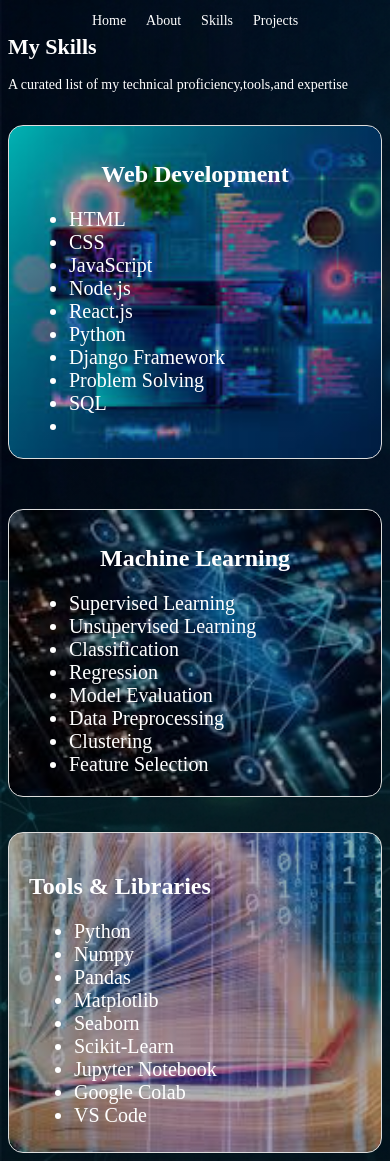
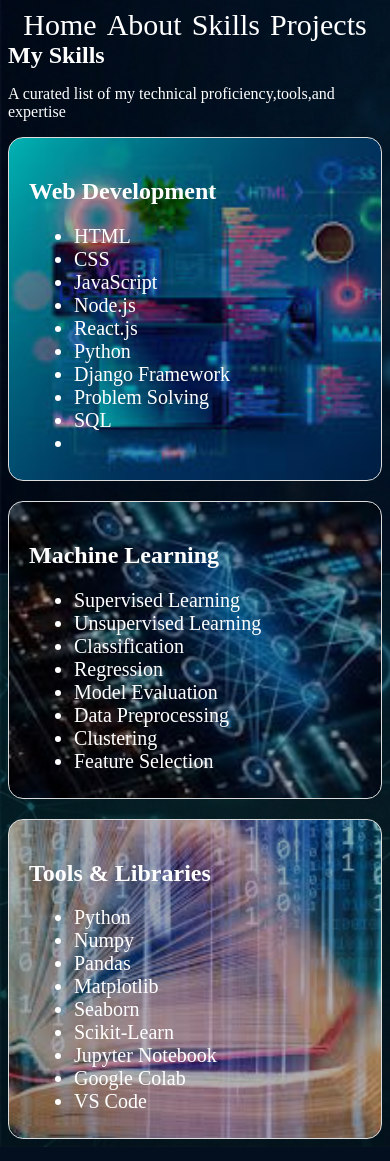
Before and after one commit to ankitrajkushwaha/Porfolia-website, a Flask app: page /skill in a window 390 px wide. Run offline with Flask 3, Linux system fonts and the light colour scheme.

Commit message:
Fix responsive css

```diff
--- a/static/responsive.css
+++ b/static/responsive.css
@@ -1,107 +1,7 @@
+@media screen and (max-width:768px){
 
-@media screen and (max-width: 768px){
-    *{
-        box-sizing: border-box;
-
-    }
-
-    body{
-        overflow-x:hidden;
-    }
-    .container{
-        width:100%;
-        padding: 0 15px;
-    }
-
-    nav{
-        display:flex;
-        flex-wrap:wrap;
-        justify-content:Center;
-        gap: 10px;
-    }
-
-
-
-    nav a{
-        font-size:14px;
-        padding:5px;
-    }
-
-    #home{
-        background-size: cover;
-        background-repeat: no-repeat;
-        background-position: center;
-        display:flex;
-        flex-direction:column;
-        text-align:center;
-        padding-top:80px;
-    }
-
-    .home-content,
-    .home-img{
-        width:100%;
-    }
-    .profile-img{
-        width: 150px;
-        height:150px;
-        max-width: 100%;
-        border-radius:50%;
-
-    }
-
-    h1{
-        font-size:28px;
-    }
-
-
-    @media screen and (max-width:768px){
-
-    .hire-container{
-        flex-direction:column;
-        align-items:center;
-        padding:20px;
-    }
-
-    .card1,
-    .card2{
-        width:100%;
-        margin:10px 0;
-        padding:15px;
-        box-sizing:border-box;
-    }
-
-    .card1 img{
-        width:220px;
-        height:220px;
-        max-width:100%;
-        display:block;
-        margin:auto;
-        border-radius:50%;
-        object-fit:cover;
-    }
-
-    .card2 h1,
-    .card2 h2{
-        text-align:center;
-    }
-
-    .card2 p{
-        font-size:16px;
-        line-height:1.6;
-        text-align:left;
-    }
-
-    .logo{
-        width:100%;
-        text-align:center;
-        margin:20px 0;
-    }
-
-    .logo img{
-        width:80px;
-        height:80px;
-    }
-
+    /* Home */
+    .container{ width:100%; }
     nav{
         display:flex;
         flex-wrap:wrap;
@@ -109,176 +9,25 @@
         gap:10px;
     }
 
-    nav a{
-        font-size:14px;
-    }
-}
-
-
-
-
-}
-
-/* Contact Page Responsive */
-
-@media screen and (max-width:768px){
-
-    .contact-container{
-        width:95%;
-        padding:20px;
-        margin:20px auto;
-    }
-
-    .contact-container h1{
-        font-size:28px;
-        text-align:center;
-    }
-
-    form{
-        width:100%;
-    }
-
-    input,
-    textarea{
-        width:100%;
-        padding:12px;
-        margin:10px 0;
-        font-size:16px;
-        box-sizing:border-box;
-    }
-
-    textarea{
-        height:120px;
-        resize:none;
-    }
-
-    button{
-        width:100%;
-        padding:12px;
-        font-size:16px;
-    }
-
-    nav{
-        display:flex;
-        flex-wrap:wrap;
-        justify-content:center;
-        gap:10px;
-    }
-
-    nav a{
-        font-size:14px;
-    }
-
-    .logo{
-        text-align:center;
-    }
-
-    .logo img{
-        width:80px;
-        height:80px;
-    }
-}
-
-@media screen and (max-width:768px){
-
-    .card1,
-    .card2{
-        width:100%;
-        margin:15px 0;
-        padding:15px;
-        box-sizing:border-box;
-    }
-
-    .card1 img,
-    .card2 img{
-        width:100%;
-        height:auto;
-        display:block;
-        margin:auto;
-        border-radius:10px;
-    }
-
-    .card1 h1,
-    .card2 h1,
-    .card1 h2,
-    .card2 h2{
-        text-align:center;
-    }
-
-    .card1 p,
-    .card2 p{
-        font-size:16px;
-        line-height:1.6;
-    }
-
-    .project-container{
-        display:flex;
+    /* About */
+    .hire-container{
         flex-direction:column;
         align-items:center;
     }
 
-    nav{
-        display:flex;
-        flex-wrap:wrap;
-        justify-content:center;
-        gap:10px;
+    /* Contact */
+    .contact-container{
+        width:95%;
     }
 
-    nav a{
-        font-size:14px;
+    /* Projects */
+    .project-container{
+        flex-direction:column;
     }
-}
 
-@media screen and (max-width:768px){
-
+    /* Success */
     .success-card{
         width:90%;
         padding:25px 20px;
-        box-sizing:border-box;
-    }
-
-    .tick{
-        font-size:55px;
-    }
-
-    h1{
-        font-size:28px;
-    }
-
-    p{
-        font-size:16px;
-        line-height:1.6;
-    }
-
-    .btn{
-        display:block;
-        width:100%;
-        padding:12px;
-        margin-top:20px;
-        box-sizing:border-box;
     }
 }
-
-@media screen and (max-width:480px){
-
-    .success-card{
-        width:95%;
-        padding:20px 15px;
-    }
-
-    .tick{
-        font-size:45px;
-    }
-
-    h1{
-        font-size:22px;
-    }
-
-    p{
-        font-size:14px;
-    }
-
-    .btn{
-        font-size:14px;
-    }
-}
```
